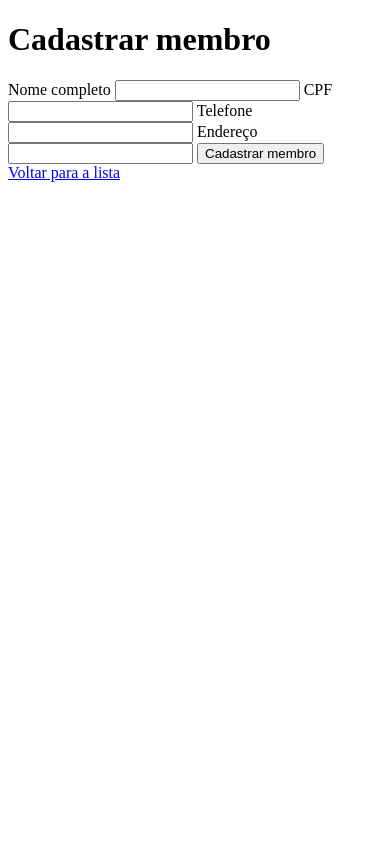
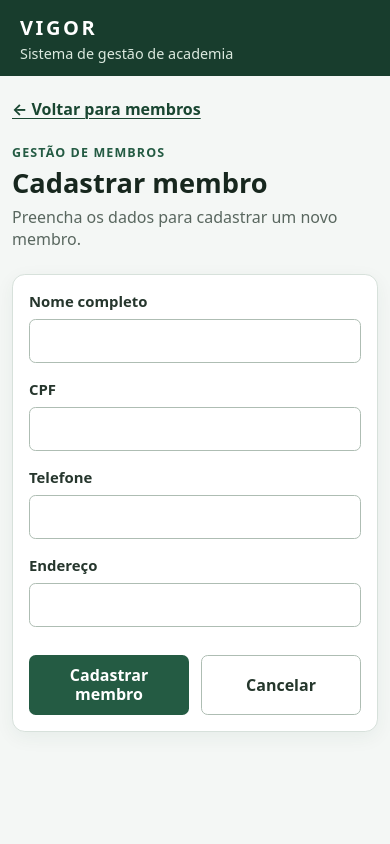
Before and after one commit to Miaunisul/Vigor, a Spring Boot app: page /membros/novo in a window 390 px wide. Run offline with Spring Boot 4, Linux system fonts and the light colour scheme.

Commit message:
feat: cria formulário de edição de membros

```diff
--- /dev/null
+++ b/src/main/resources/static/css/membros.css
@@ -0,0 +1,364 @@
+:root {
+    color-scheme: light;
+    font-family: system-ui, -apple-system, BlinkMacSystemFont, "Segoe UI", sans-serif;
+    color: #1b2821;
+    background: #f4f7f5;
+    font-synthesis: none;
+    text-rendering: optimizeLegibility;
+    --vigor-green: #245b43;
+    --vigor-green-dark: #194631;
+    --vigor-border: #d7e1db;
+    --vigor-muted: #59675f;
+    --vigor-error: #a32929;
+}
+
+* {
+    box-sizing: border-box;
+}
+
+body {
+    min-width: 320px;
+    min-height: 100vh;
+    margin: 0;
+}
+
+.site-header {
+    display: flex;
+    align-items: center;
+    gap: 1rem;
+    min-height: 4.25rem;
+    padding: 0.75rem max(1.25rem, calc((100% - 72rem) / 2));
+    background: #183d2d;
+    color: #fff;
+}
+
+.site-header > span {
+    color: #dbe9df;
+    font-size: 0.9rem;
+}
+
+.brand {
+    color: #fff;
+    font-size: 1.25rem;
+    font-weight: 850;
+    letter-spacing: 0.13em;
+    text-decoration: none;
+}
+
+.page-shell {
+    width: min(100% - 2.5rem, 72rem);
+    margin: 0 auto;
+    padding: 2rem 0 3rem;
+}
+
+.back-link {
+    display: inline-block;
+    margin-bottom: 1.5rem;
+    color: var(--vigor-green-dark);
+    font-weight: 650;
+    text-decoration-thickness: 1px;
+    text-underline-offset: 0.2em;
+}
+
+.page-heading {
+    margin-bottom: 1.5rem;
+}
+
+.page-heading--with-action {
+    display: flex;
+    align-items: end;
+    justify-content: space-between;
+    gap: 1.5rem;
+}
+
+.eyebrow {
+    margin: 0 0 0.4rem;
+    color: var(--vigor-green);
+    font-size: 0.78rem;
+    font-weight: 750;
+    letter-spacing: 0.09em;
+    text-transform: uppercase;
+}
+
+h1,
+h2,
+p {
+    margin-top: 0;
+}
+
+h1 {
+    margin-bottom: 0.4rem;
+    color: #17271e;
+    font-size: clamp(1.7rem, 3vw, 2.25rem);
+    line-height: 1.2;
+}
+
+.page-heading > p:last-child,
+.page-heading > div > p:last-child,
+.empty-state p {
+    margin-bottom: 0;
+    color: var(--vigor-muted);
+}
+
+.panel {
+    overflow: hidden;
+    border: 1px solid var(--vigor-border);
+    border-radius: 0.8rem;
+    background: #fff;
+    box-shadow: 0 0.35rem 1.2rem rgb(24 61 45 / 6%);
+}
+
+.panel form {
+    padding: 1.5rem;
+}
+
+.record-meta {
+    display: flex;
+    flex-wrap: wrap;
+    gap: 0.6rem 2rem;
+    padding: 1rem 1.5rem;
+    border-bottom: 1px solid var(--vigor-border);
+    background: #f7faf8;
+    color: var(--vigor-muted);
+    font-size: 0.9rem;
+}
+
+.record-meta strong {
+    margin-left: 0.3rem;
+    color: #1b2821;
+}
+
+.form-grid {
+    display: grid;
+    grid-template-columns: repeat(2, minmax(0, 1fr));
+    gap: 1.25rem 1.5rem;
+}
+
+.form-field {
+    min-width: 0;
+}
+
+.form-field--wide {
+    grid-column: 1 / -1;
+}
+
+.form-field label {
+    display: block;
+    margin-bottom: 0.45rem;
+    color: #26362d;
+    font-size: 0.93rem;
+    font-weight: 680;
+}
+
+.form-field input {
+    width: 100%;
+    min-height: 2.8rem;
+    padding: 0.65rem 0.75rem;
+    border: 1px solid #aebdb3;
+    border-radius: 0.4rem;
+    background: #fff;
+    color: #1b2821;
+    font: inherit;
+}
+
+.form-field input:focus-visible {
+    border-color: var(--vigor-green);
+    outline: 3px solid rgb(36 91 67 / 18%);
+}
+
+.form-field input.field-input--invalid {
+    border-color: var(--vigor-error);
+}
+
+.field-error {
+    display: block;
+    margin-top: 0.4rem;
+    color: var(--vigor-error);
+    font-size: 0.86rem;
+}
+
+.form-actions {
+    display: flex;
+    flex-wrap: wrap;
+    gap: 0.75rem;
+    margin-top: 1.75rem;
+}
+
+.button {
+    display: inline-flex;
+    align-items: center;
+    justify-content: center;
+    min-height: 2.65rem;
+    padding: 0.6rem 1rem;
+    border: 1px solid transparent;
+    border-radius: 0.42rem;
+    font: inherit;
+    font-weight: 680;
+    line-height: 1.2;
+    text-align: center;
+    text-decoration: none;
+    cursor: pointer;
+}
+
+.button:focus-visible,
+.back-link:focus-visible,
+.brand:focus-visible {
+    outline: 3px solid #91c2a3;
+    outline-offset: 3px;
+}
+
+.button--primary {
+    background: var(--vigor-green);
+    color: #fff;
+}
+
+.button--primary:hover {
+    background: var(--vigor-green-dark);
+}
+
+.button--secondary {
+    border-color: #aebdb3;
+    background: #fff;
+    color: #25372c;
+}
+
+.button--secondary:hover {
+    background: #f2f6f3;
+}
+
+.button--danger {
+    border-color: #e1baba;
+    background: #fff;
+    color: #8e2525;
+}
+
+.button--danger:hover {
+    background: #fff5f5;
+}
+
+.button--small {
+    min-height: 2.25rem;
+    padding: 0.45rem 0.7rem;
+    font-size: 0.88rem;
+}
+
+.feedback {
+    margin: 0 0 1rem;
+    padding: 0.85rem 1rem;
+    border: 1px solid;
+    border-radius: 0.45rem;
+}
+
+.feedback--success {
+    border-color: #a8ceb4;
+    background: #edf7f0;
+    color: #205c37;
+}
+
+.feedback--error {
+    border-color: #e3b4b4;
+    background: #fff2f2;
+    color: #852424;
+}
+
+.empty-state {
+    padding: 2rem;
+}
+
+.empty-state h2 {
+    margin-bottom: 0.4rem;
+    font-size: 1.2rem;
+}
+
+.table-panel {
+    padding: 0.25rem;
+}
+
+.table-scroll {
+    overflow-x: auto;
+}
+
+.data-table {
+    width: 100%;
+    min-width: 58rem;
+    border-collapse: collapse;
+    text-align: left;
+}
+
+.data-table th,
+.data-table td {
+    padding: 0.9rem 0.8rem;
+    border-bottom: 1px solid #e5ece7;
+    vertical-align: middle;
+}
+
+.data-table th {
+    background: #f5f8f6;
+    color: #405248;
+    font-size: 0.82rem;
+    font-weight: 720;
+    white-space: nowrap;
+}
+
+.data-table td {
+    color: #26362d;
+    font-size: 0.9rem;
+}
+
+.data-table tbody tr:last-child td {
+    border-bottom: 0;
+}
+
+.table-actions {
+    display: flex;
+    align-items: center;
+    gap: 0.45rem;
+}
+
+.table-actions form {
+    padding: 0;
+}
+
+@media (max-width: 640px) {
+    .site-header {
+        align-items: flex-start;
+        flex-direction: column;
+        gap: 0.2rem;
+        padding: 0.85rem 1.25rem;
+    }
+
+    .page-shell {
+        width: min(100% - 1.5rem, 72rem);
+        padding-top: 1.35rem;
+    }
+
+    .page-heading--with-action {
+        align-items: flex-start;
+        flex-direction: column;
+    }
+
+    .page-heading--with-action .button {
+        width: 100%;
+    }
+
+    .panel form {
+        padding: 1rem;
+    }
+
+    .form-grid {
+        grid-template-columns: minmax(0, 1fr);
+        gap: 1rem;
+    }
+
+    .form-field--wide {
+        grid-column: auto;
+    }
+
+    .form-actions .button {
+        flex: 1 1 10rem;
+    }
+
+    .record-meta {
+        padding: 0.9rem 1rem;
+    }
+}
--- a/src/main/resources/templates/membros/formulario.html
+++ b/src/main/resources/templates/membros/formulario.html
@@ -1,37 +1,87 @@
-
 <!DOCTYPE html>
 <html lang="pt-BR" xmlns:th="http://www.thymeleaf.org">
 <head>
     <meta charset="UTF-8">
     <meta name="viewport" content="width=device-width, initial-scale=1.0">
-    <title>Cadastrar membro | VIGOR</title>
+    <title th:text="${editando} ? 'Editar membro | VIGOR' : 'Cadastrar membro | VIGOR'">
+        Membro | VIGOR
+    </title>
+    <link rel="stylesheet" th:href="@{/css/membros.css}">
 </head>
 <body>
-    <main>
-        <h1>Cadastrar membro</h1>
+    <header class="site-header">
+        <a class="brand" th:href="@{/membros}">VIGOR</a>
+        <span>Sistema de gestão de academia</span>
+    </header>
 
-        <form th:action="@{/membros}" th:object="${membro}" method="post">
-            <label for="nome">Nome completo</label>
-            <input id="nome" type="text" th:field="*{nome}" maxlength="150" required>
-            <small th:if="${#fields.hasErrors('nome')}" th:errors="*{nome}"></small>
+    <main class="page-shell">
+        <a class="back-link" th:href="@{/membros}">← Voltar para membros</a>
 
-            <label for="cpf">CPF</label>
-            <input id="cpf" type="text" th:field="*{cpf}"
-                   required>
-            <small th:if="${#fields.hasErrors('cpf')}" th:errors="*{cpf}"></small>
+        <section class="page-heading">
+            <p class="eyebrow">Gestão de membros</p>
+            <h1 th:text="${editando} ? 'Editar membro' : 'Cadastrar membro'">Membro</h1>
+            <p th:text="${editando} ? 'Atualize os dados cadastrais do membro.' : 'Preencha os dados para cadastrar um novo membro.'">
+                Dados cadastrais do membro.
+            </p>
+        </section>
 
-            <label for="telefone">Telefone</label>
-            <input id="telefone" type="text" th:field="*{telefone}" maxlength="20" required>
-            <small th:if="${#fields.hasErrors('telefone')}" th:errors="*{telefone}"></small>
+        <p class="feedback feedback--success" role="status" th:if="${sucesso}" th:text="${sucesso}"></p>
+        <p class="feedback feedback--error" role="alert" th:if="${erro}" th:text="${erro}"></p>
 
-            <label for="endereco">Endereço</label>
-            <input id="endereco" type="text" th:field="*{endereco}" maxlength="255" required>
-            <small th:if="${#fields.hasErrors('endereco')}" th:errors="*{endereco}"></small>
+        <section class="panel">
+            <div class="record-meta" th:if="${editando}">
+                <span>ID do membro <strong th:text="${membro.id}"></strong></span>
+                <span>Data de cadastro <strong th:text="${membro.dataCadastro}"></strong></span>
+            </div>
 
-            <button type="submit">Cadastrar membro</button>
-        </form>
+            <form th:action="@{${formAction}}" th:object="${membro}" method="post" novalidate>
+                <div class="form-grid">
+                    <div class="form-field">
+                        <label for="nome">Nome completo</label>
+                        <input id="nome" type="text" th:field="*{nome}" maxlength="150" required
+                               th:classappend="${#fields.hasErrors('nome')} ? 'field-input--invalid' : ''"
+                               th:attr="aria-invalid=${#fields.hasErrors('nome')}">
+                        <small class="field-error" role="alert" th:if="${#fields.hasErrors('nome')}"
+                               th:errors="*{nome}"></small>
+                    </div>
 
-        <a th:href="@{/membros}">Voltar para a lista</a>
+                    <div class="form-field">
+                        <label for="cpf">CPF</label>
+                        <input id="cpf" type="text" th:field="*{cpf}" inputmode="numeric" required
+                               th:classappend="${#fields.hasErrors('cpf')} ? 'field-input--invalid' : ''"
+                               th:attr="aria-invalid=${#fields.hasErrors('cpf')}">
+                        <small class="field-error" role="alert" th:if="${#fields.hasErrors('cpf')}"
+                               th:errors="*{cpf}"></small>
+                    </div>
+
+                    <div class="form-field">
+                        <label for="telefone">Telefone</label>
+                        <input id="telefone" type="text" th:field="*{telefone}" maxlength="20" required
+                               th:classappend="${#fields.hasErrors('telefone')} ? 'field-input--invalid' : ''"
+                               th:attr="aria-invalid=${#fields.hasErrors('telefone')}">
+                        <small class="field-error" role="alert" th:if="${#fields.hasErrors('telefone')}"
+                               th:errors="*{telefone}"></small>
+                    </div>
+
+                    <div class="form-field form-field--wide">
+                        <label for="endereco">Endereço</label>
+                        <input id="endereco" type="text" th:field="*{endereco}" maxlength="255" required
+                               th:classappend="${#fields.hasErrors('endereco')} ? 'field-input--invalid' : ''"
+                               th:attr="aria-invalid=${#fields.hasErrors('endereco')}">
+                        <small class="field-error" role="alert" th:if="${#fields.hasErrors('endereco')}"
+                               th:errors="*{endereco}"></small>
+                    </div>
+                </div>
+
+                <div class="form-actions">
+                    <button class="button button--primary" type="submit"
+                            th:text="${editando} ? 'Salvar alterações' : 'Cadastrar membro'">
+                        Salvar
+                    </button>
+                    <a class="button button--secondary" th:href="@{/membros}">Cancelar</a>
+                </div>
+            </form>
+        </section>
     </main>
 </body>
 </html>
```
Also changed, not shown: src/main/resources/templates/membros/lista.html (+37 -18 lines), 1 other file.
